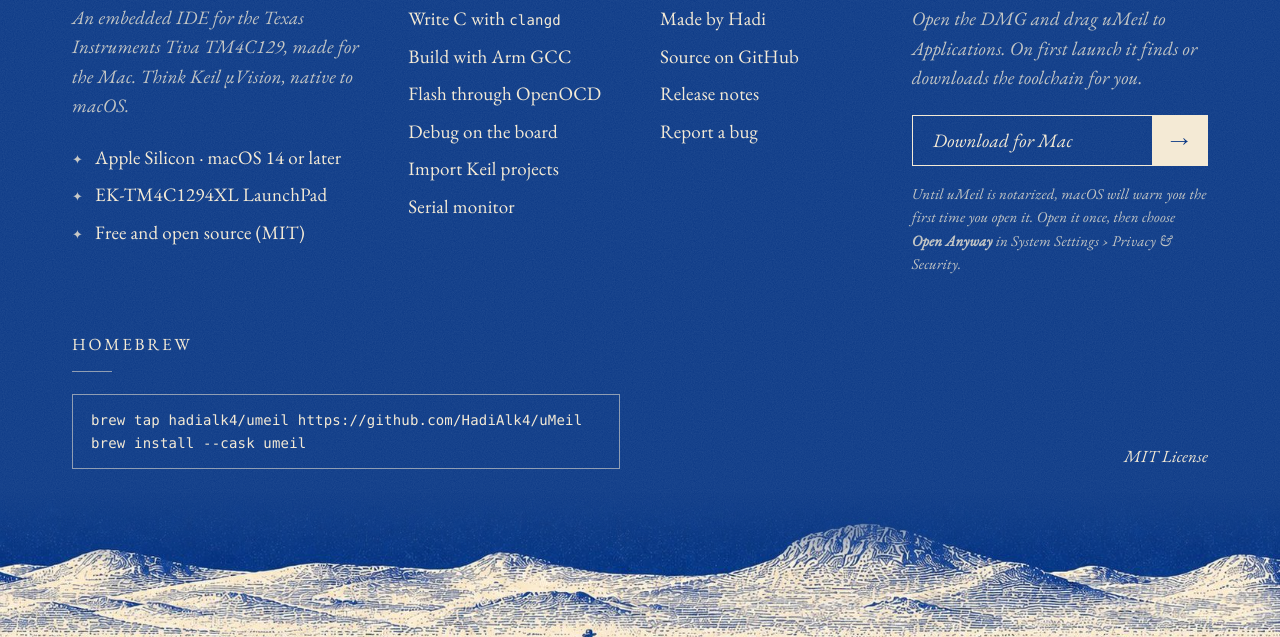
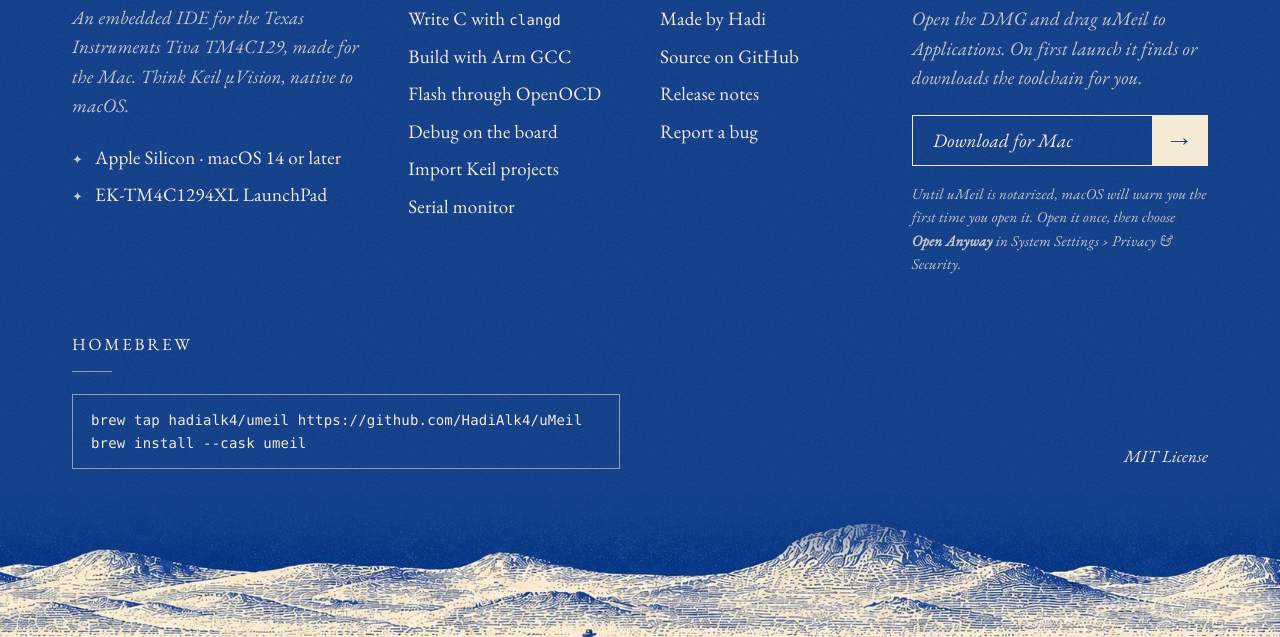
Before and after one commit to HadiAlk4/uMeil, a plain HTML site: page site/index.html in a window 1280 px wide. Shown: the part 163-800 px from the top of the page. Drawn offline with nearby package versions, Linux system fonts and the light colour scheme.

Commit message:
Drop the open source line from the website's facts
Co-Authored-By: Claude Opus 5.5 <noreply@anthropic.com>

```diff
--- a/site/index.html
+++ b/site/index.html
@@ -25,7 +25,6 @@
       <ul class="facts">
         <li>Apple Silicon · macOS 14 or later</li>
         <li>EK-TM4C1294XL LaunchPad</li>
-        <li>Free and open source (MIT)</li>
       </ul>
     </section>
 
```
